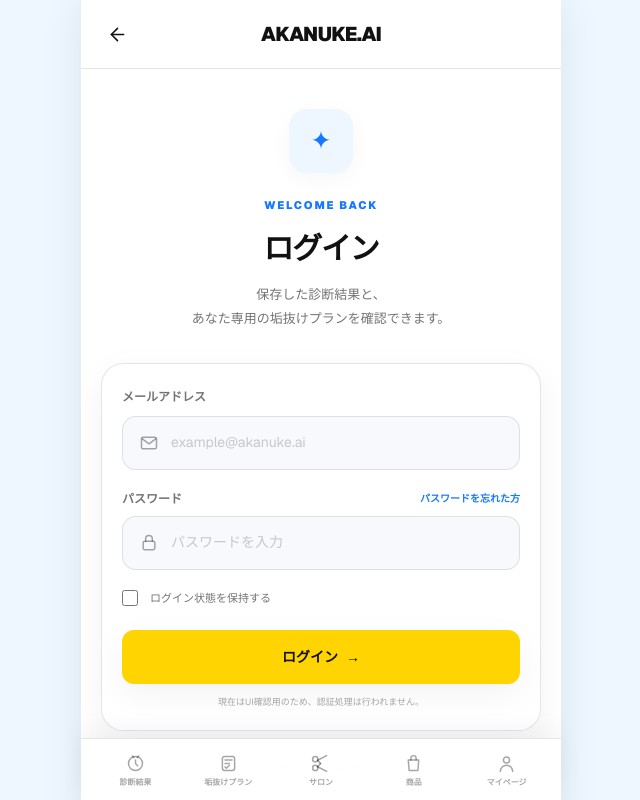
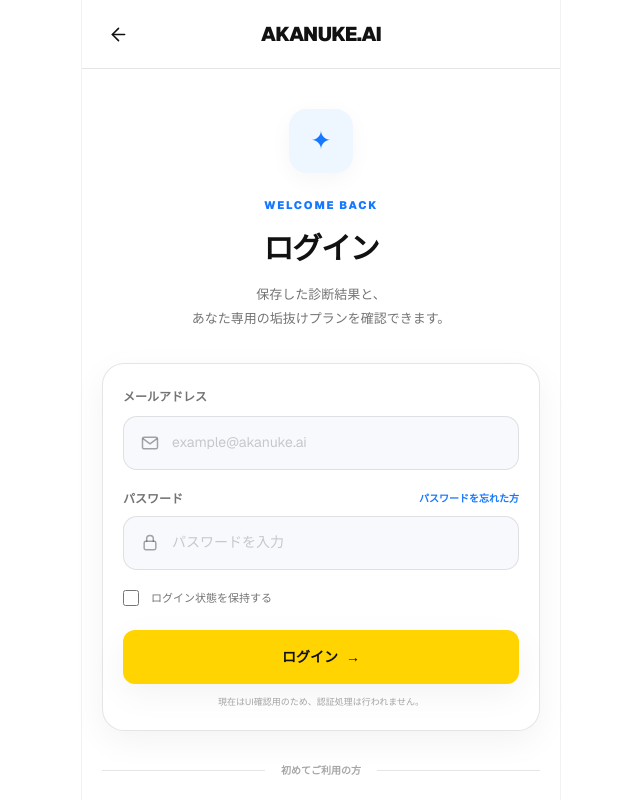
Before and after one commit to mori10tech/akanuke-ai, a Next.js app: page /login in a window 1280 px wide. Shown: the top 800 px of the page, without its empty margins (319-959 px from the left). Built offline with nearby package versions, Linux system fonts and the light colour scheme.

Commit message:
fix: ログイン画面からフッターを削除してレイアウトを統一

```diff
--- a/app/login/page.tsx
+++ b/app/login/page.tsx
@@ -1,6 +1,5 @@
 import Link from "next/link";
 import AppHeader from "../components/AppHeader";
-import AppShell from "../components/AppShell";
 
 function MailIcon() {
   return (
@@ -40,8 +39,8 @@ function LockIcon() {
 
 export default function LoginPage() {
   return (
-    <AppShell background="white">
-      <div className="min-h-screen bg-white text-[#111111]">
+    <main className="min-h-screen bg-white text-[#111111]">
+      <div className="mx-auto min-h-screen w-full max-w-[480px] border-x border-black/5 bg-white">
         <AppHeader
           backHref="/"
           backLabel="トップページへ戻る"
@@ -175,6 +174,6 @@ export default function LoginPage() {
           </Link>
         </div>
       </div>
-    </AppShell>
+    </main>
   );
 }
```
